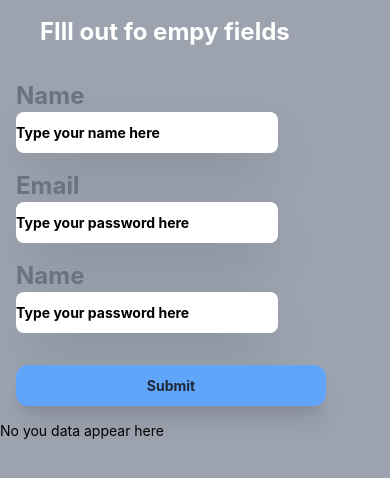
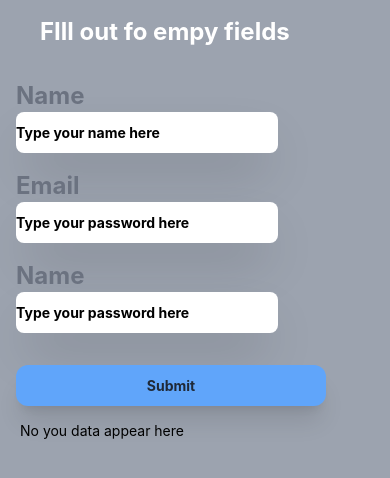
Before and after one commit to niyomugaboetiene/react-native-with-tailwindcss, a React Native app: screen / in a window 390 px wide. Shown: the top 478 px of the page. Built offline with nearby package versions, Linux system fonts and the light colour scheme.

Commit message:
react-native: styling my simple project

```diff
--- a/components/chapter 1/proj.tsx
+++ b/components/chapter 1/proj.tsx
@@ -46,7 +46,7 @@ function Project() {
                 <Text className="text-center font-bold text-gray-800">Submit</Text>
               </TouchableOpacity>
 
-           <View className="mt-4">
+           <View className="mt-4 ms-5 ">
               {pressed ? (
                    <>
                       <Text>Hello you name is {name}</Text>
```
